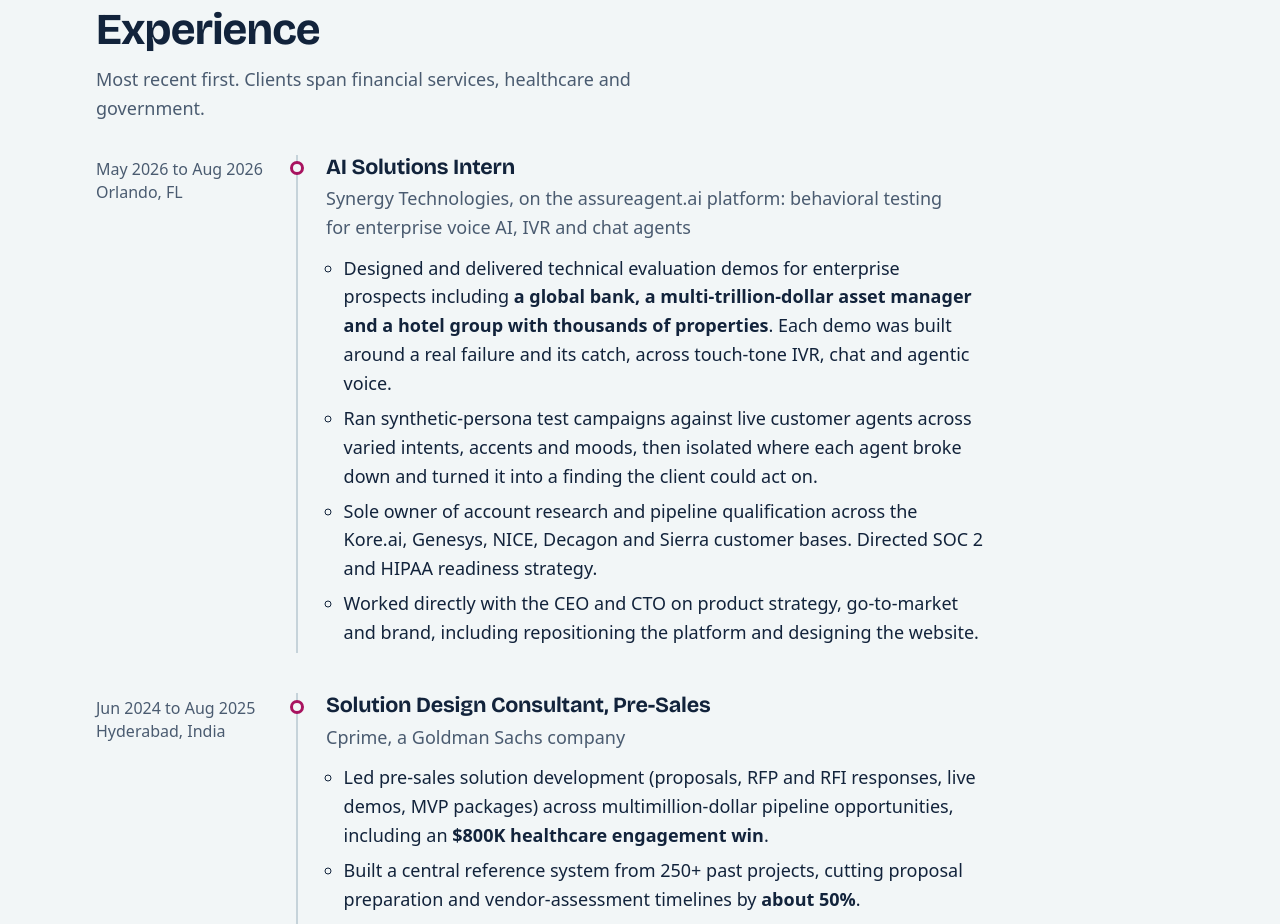
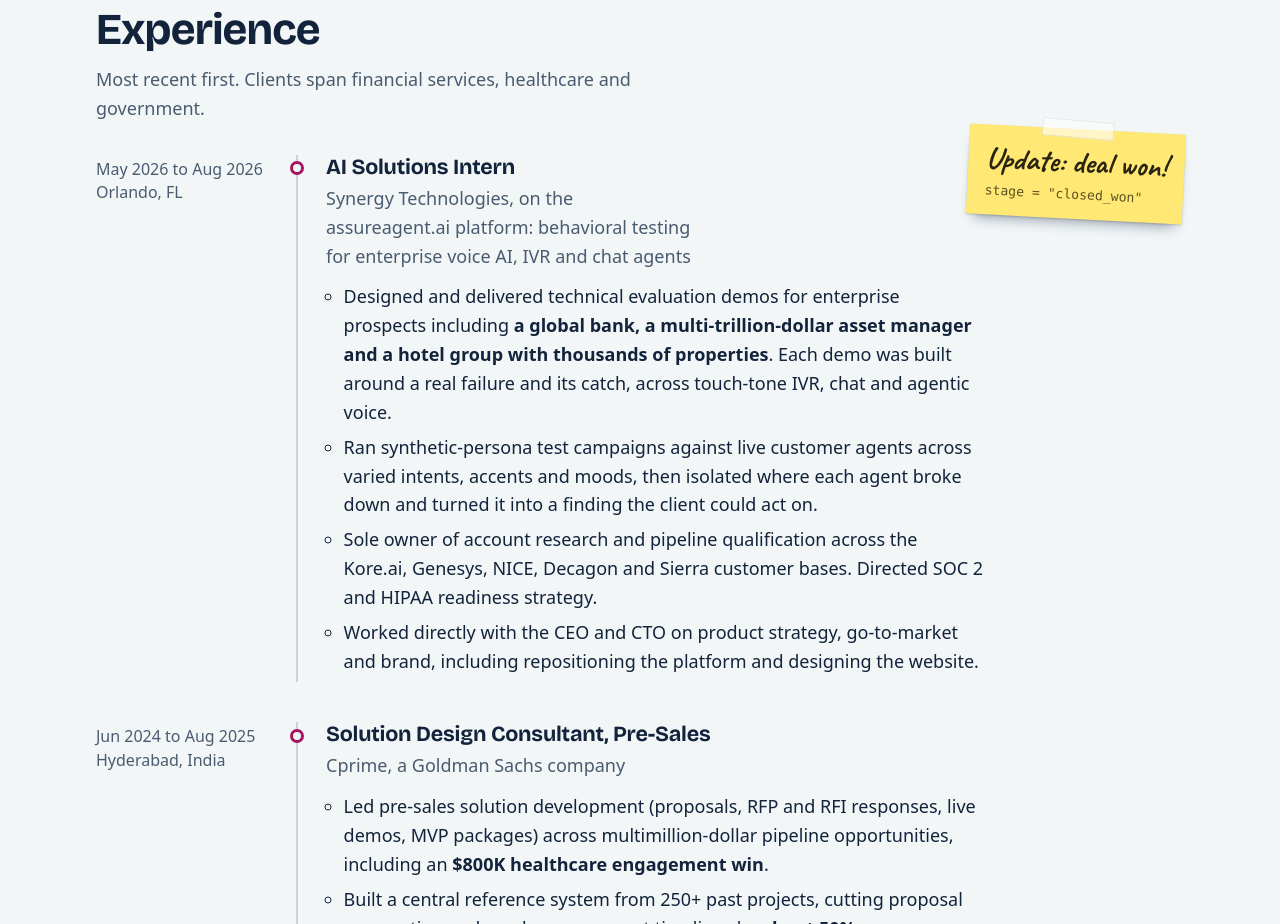
Before and after one commit to sixthprith/sixthprith.github.io, a plain HTML site: page index.html in a window 1280 px wide. Shown: the part 1520-2444 px from the top of the page. Drawn offline with nearby package versions, Linux system fonts and the light colour scheme; a web font is replaced by a local one.

Commit message:
Add files via upload
Add deal-won note

```diff
--- a/index.html
+++ b/index.html
@@ -10,8 +10,8 @@
 <meta property="og:type" content="website">
 <link rel="preconnect" href="https://fonts.googleapis.com">
 <link rel="preconnect" href="https://fonts.gstatic.com" crossorigin>
-<link href="https://fonts.googleapis.com/css2?family=Atkinson+Hyperlegible+Next:wght@400;700&family=Bricolage+Grotesque:opsz,wght@12..96,700;12..96,800&display=swap" rel="stylesheet">
-<link rel="stylesheet" href="style.css">
+<link href="https://fonts.googleapis.com/css2?family=Atkinson+Hyperlegible+Next:wght@400;700&family=Caveat:wght@700&family=Bricolage+Grotesque:opsz,wght@12..96,700;12..96,800&display=swap" rel="stylesheet">
+<link rel="stylesheet" href="style.css?v=3">
 </head>
 <body>
 <a class="skip" href="#main">Skip to content</a>
@@ -108,6 +108,10 @@
         <div class="what">
           <h3>AI Solutions Intern</h3>
           <p class="org">Synergy Technologies, on the assureagent.ai platform: behavioral testing for enterprise voice AI, IVR and chat agents</p>
+          <aside class="postit" aria-label="Update">
+            <strong>Update: deal won!</strong>
+            <code>stage = "closed_won"</code>
+          </aside>
           <ul>
             <li>Designed and delivered technical evaluation demos for enterprise prospects including <strong>a global bank, a multi-trillion-dollar asset manager and a hotel group with thousands of properties</strong>. Each demo was built around a real failure and its catch, across touch-tone IVR, chat and agentic voice.</li>
             <li>Ran synthetic-persona test campaigns against live customer agents across varied intents, accents and moods, then isolated where each agent broke down and turned it into a finding the client could act on.</li>
--- a/style.css
+++ b/style.css
@@ -204,3 +204,27 @@ footer { border-top: 1px solid var(--line); padding: 1.5rem 0 2.5rem; color: var
 @media (min-width: 861px) {
   .frame:not(.tall) .view iframe { position: absolute; top: 0; left: 0; max-width: none; width: 200%; height: 200%; transform: scale(0.5); transform-origin: 0 0; }
 }
+
+/* pasted-on note beside the internship */
+.postit {
+  position: relative;
+  display: inline-block;
+  margin: 0.25rem 0 1.1rem;
+  padding: 1.1rem 1.1rem 0.85rem;
+  background: #ffe873;
+  color: #2a2410;
+  transform: rotate(-2.5deg);
+  box-shadow: 0 10px 14px -8px rgba(18, 35, 59, 0.45), 0 1px 2px rgba(18, 35, 59, 0.2);
+}
+.postit::before { /* strip of tape */
+  content: ""; position: absolute; top: -0.55rem; left: 50%;
+  width: 4.5rem; height: 1.1rem; margin-left: -2.25rem;
+  background: rgba(255, 255, 255, 0.6); border: 1px solid rgba(18, 35, 59, 0.08);
+  transform: rotate(2deg);
+}
+.postit strong { display: block; font-family: "Caveat", "Segoe Print", cursive; font-size: 1.9rem; line-height: 1; color: #2a2410; }
+.postit code { display: block; margin-top: 0.45rem; font-family: ui-monospace, "SF Mono", Menlo, Consolas, monospace; font-size: 0.82rem; color: #5d5222; }
+@media (min-width: 1100px) {
+  .postit { position: absolute; top: -1.6rem; right: 0; margin: 0; transform: rotate(3deg); }
+  .route .what:has(.postit) .org { padding-right: 17rem; }
+}
```
Also changed, not shown: sky-watch.html (+1 -1 lines).
